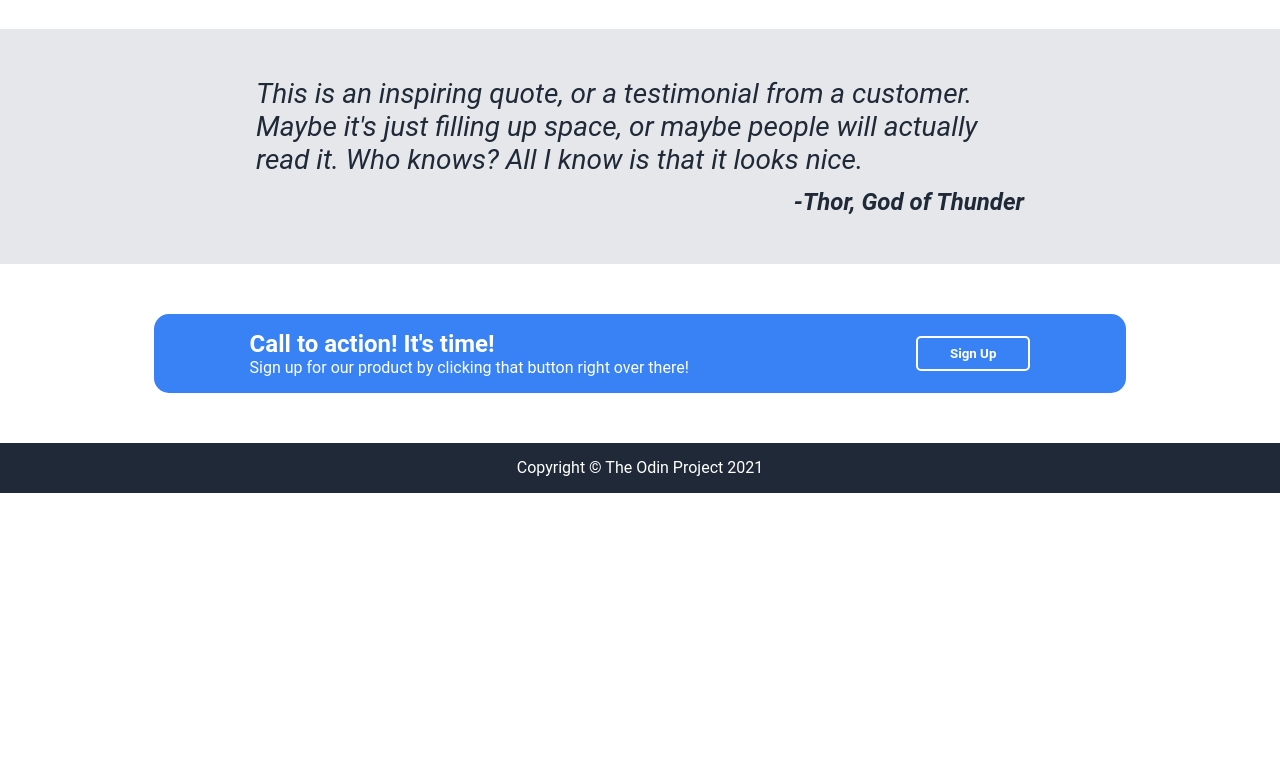
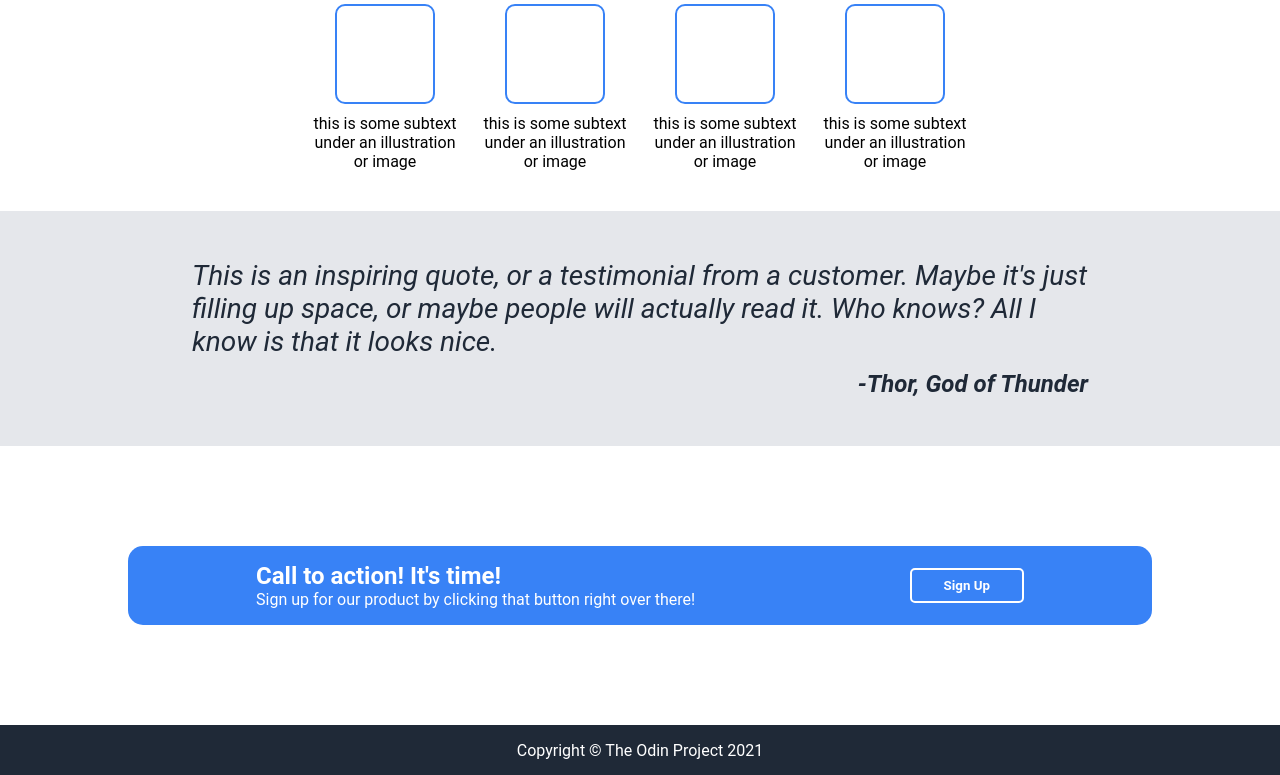
Before and after one commit to SpongezCr/odin-landing-page, a plain HTML site: page index.html in a window 1280 px wide. Shown: the part 490-1265 px from the top of the page. Before the commit the page ends 983 px from the top, so only its background shows below. Drawn offline with Linux system fonts and the light colour scheme.

Commit message:
Fix layout problems
removed body height = 100vh to prevent header and footer from being too
out of screen

changed padding of call-to-action to make it look better

```diff
--- a/style.css
+++ b/style.css
@@ -9,7 +9,6 @@ body {
     display: flex;
     flex-direction: column;
     justify-content: center;
-    height: 100vh;
 }
 
 body > * {
@@ -134,7 +133,7 @@ button {
     flex: 1;
     background-color: #e5e7eb;
     color: #1f2937;
-    padding: 48px 20%;
+    padding: 48px 15%;
     display: flex;
     flex-direction: column;
     justify-content: center;
@@ -154,14 +153,14 @@ button {
 }
 
 .call-to-action {
-    margin: 50px 12%;
+    margin: 100px 10%;
     display: flex;
     justify-content: space-between;
     align-items: center;
     border-radius: 15px;
     color: white;
-    /* gap: 10px; */
-    padding: 16px 96px;
+    gap: 10px;
+    padding : 16px 10%;
 }
 
 .call-to-action h4 {
```
